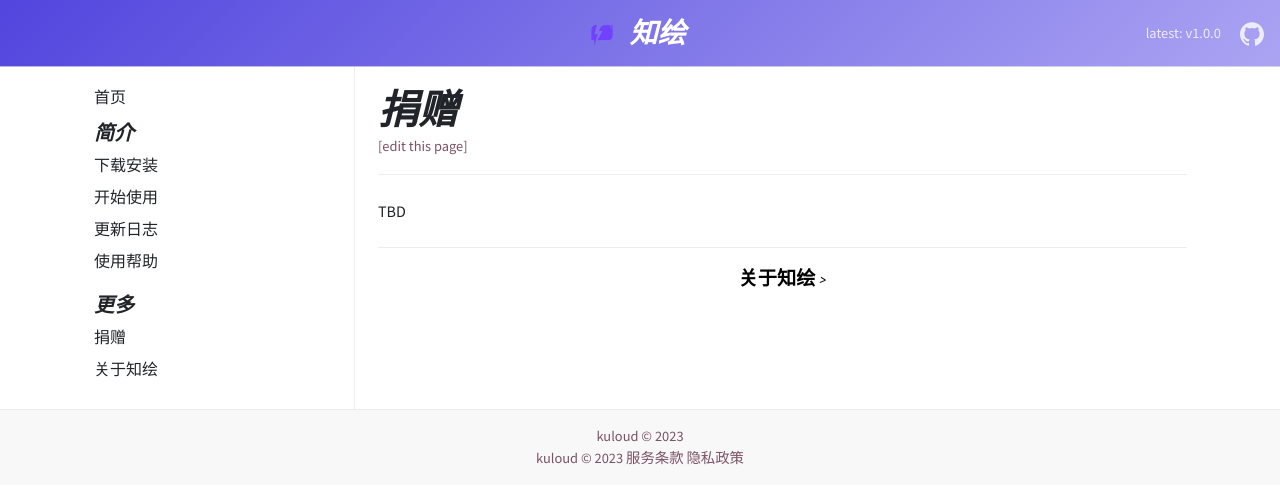
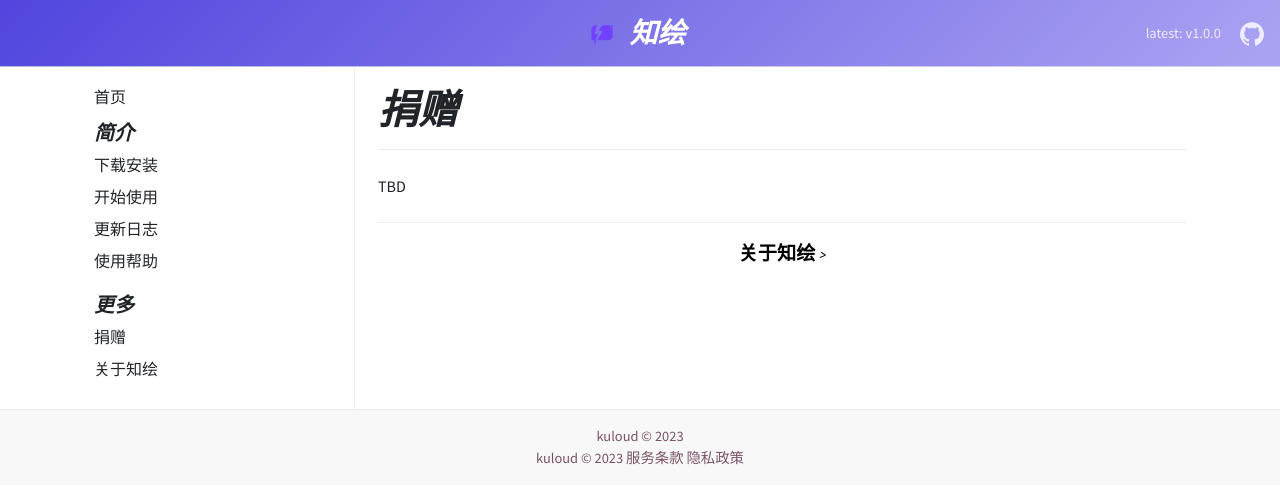
Before and after one commit to kuloud/chat, a Jekyll site: the page built from _extra/donate.md, in a window 1280 px wide. Shown: the top 504 px of the page. Built offline with Jekyll 4.4.1, drawn with Linux system fonts in a browser that asks for light colours; comment, search, counter and statistics services are not loaded.

Commit message:
移除广告位

```diff
--- a/_layouts/page.html
+++ b/_layouts/page.html
@@ -6,10 +6,7 @@ layout: main
     <div class="flex-grow-1">
         <h1 class="d-inline-block mt-1 mb-0 mr-2">{{ page.title }}</h1>
         {% if page.description %}<div><span class="mr-2">{{ page.description }}</span></div>{% endif %}
-        <div><span><a href="https://github.com/{{ site.author.github }}/{{ site.github_repo }}/edit/{{ site.github_branch }}/docs/{{ page.path }}">[edit this page]</a></span></div>
-    </div>
-    <div class="flex-shrink-0 pt-2 pl-sm-2">
-        <script async type="text/javascript" src="//cdn.carbonads.com/carbon.js?serve=CE7DL27Y&placement=natario1githubio" id="_carbonads_js"></script>
+
     </div>
 </div>
 <div class="page my-4">
--- a/_layouts/page_extra.html
+++ b/_layouts/page_extra.html
@@ -6,10 +6,7 @@ layout: main
     <div class="flex-grow-1">
         <h1 class="d-inline-block mt-1 mb-0 mr-2">{{ page.title }}</h1>
         {% if page.description %}<div><span class="mr-2">{{ page.description }}</span></div>{% endif %}
-        <div><span><a href="https://github.com/{{ site.author.github }}/{{ site.github_repo }}/edit/{{ site.github_branch }}/docs/{{ page.path }}">[edit this page]</a></span></div>
-    </div>
-    <div class="flex-shrink-0 pt-2 pl-sm-2">
-        <script async type="text/javascript" src="//cdn.carbonads.com/carbon.js?serve=CE7DL27Y&placement=natario1githubio" id="_carbonads_js"></script>
+
     </div>
 </div>
 <div class="page my-4">
```
